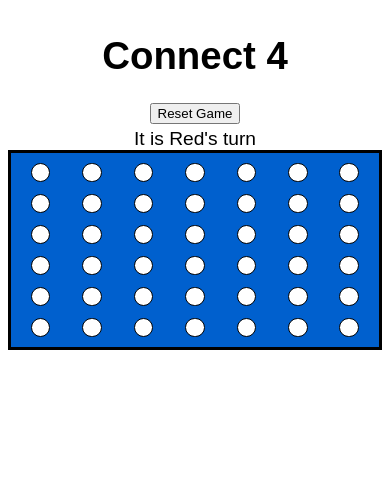
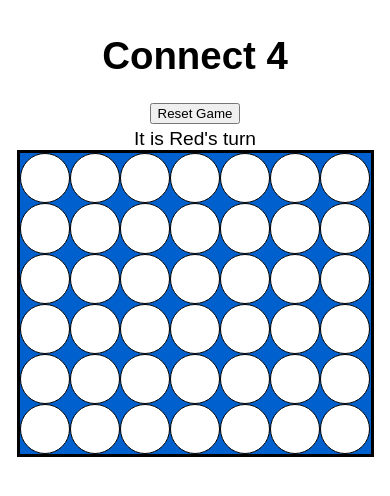
Before and after one commit to jorgegio/Connect4, a React (Create React App) app: page / in a window 390 px wide. Shown: the top 496 px of the page. Built offline with nearby package versions, Linux system fonts and the light colour scheme.

Commit message:
More responsive styling on board

```diff
--- a/src/components/Board/Board.css
+++ b/src/components/Board/Board.css
@@ -1,7 +1,5 @@
 #board {
-  width: 50%;
-  min-width: 360px;
-  padding: 0.2em;
+  width: 90vmin;
   background-color: #0060ce;
   border: solid black;
   display: flex;
@@ -21,17 +19,20 @@
   background-color: rgba(0, 0, 0, 0.2);
 }
 .board-cell {
-  display: flex;
-  margin: 0.1em;
-  padding: 0.2em;
-  justify-content: center;
-  width: auto;
+  width: 100%;
+  padding-bottom: 100%;
+  position: relative;
+  display: table-cell;
+  text-align: center;
+  vertical-align: middle;
 }
 .circle {
   border-radius: 50%;
+  box-sizing: border-box;
   border: 0.3vw solid black;
-  width: 4.5vw;
-  height: 4.5vw;
+  position: absolute;
+  width: 100%;
+  height: 100%;
 }
 .red {
   background-color: red;
@@ -42,3 +43,29 @@
 .empty {
   background-color: white;
 }
+
+.x {
+  position: relative;
+  height: 100%;
+  width: 100%;  /* ...but maintain 1:1 aspect ratio */
+  display: flex;
+  flex-direction: column;
+  justify-content: center;
+}
+
+.x::before,
+.x::after {
+  position: absolute;
+  content: '';
+  width: 100%;
+  height: 0.3vw; /* cross thickness */
+  background-color: black;
+}
+
+.x::before {
+  transform: rotate(45deg);
+}
+
+.x::after {
+  transform: rotate(-45deg);
+}
```
